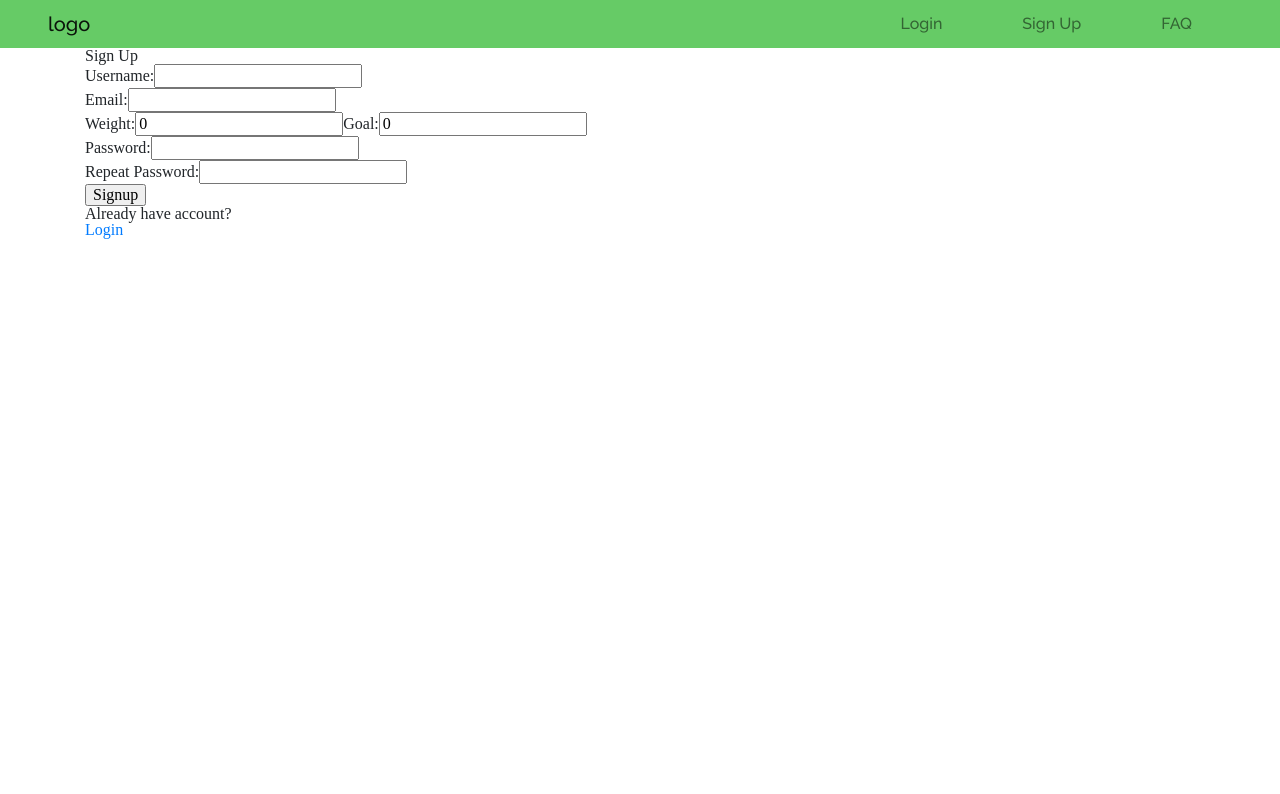
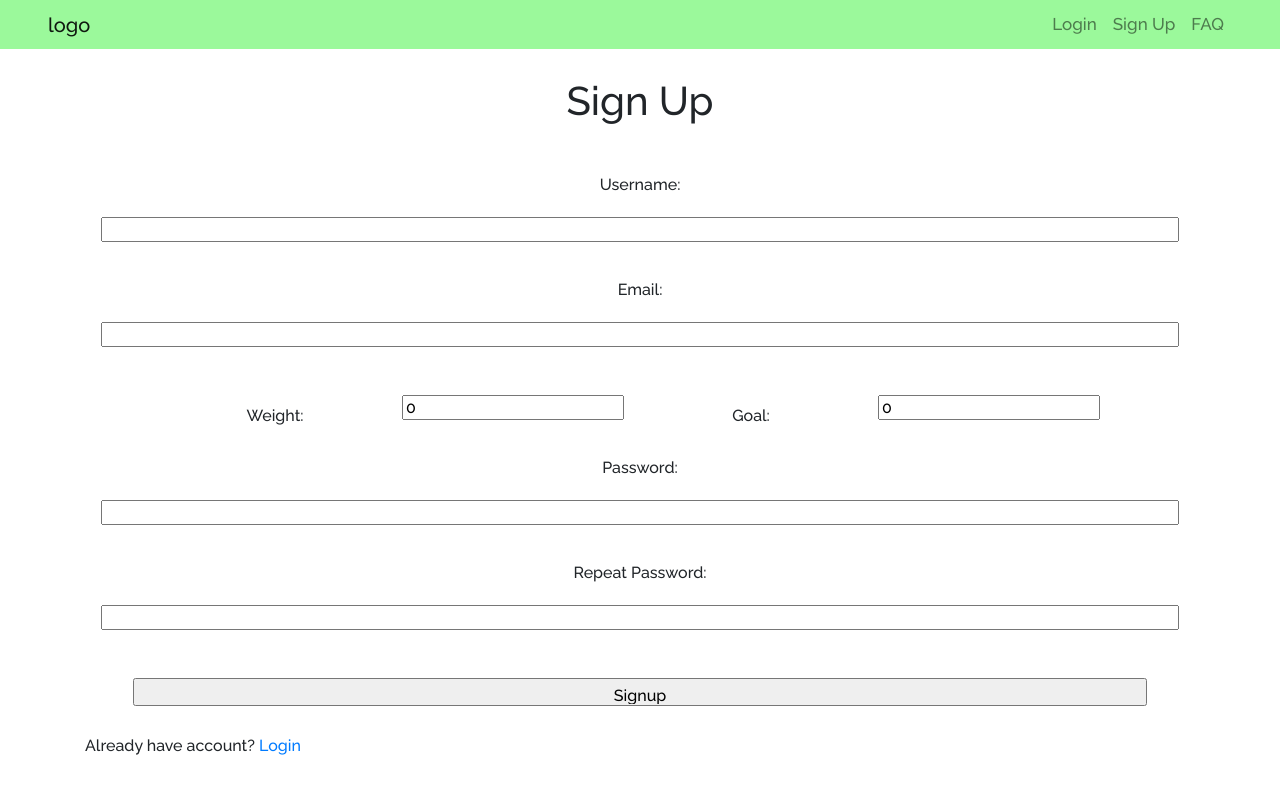
Before and after one commit to Christian2497/Web-React-FrontEnd, a React (Create React App) app: page /signup in a window 1280 px wide. Shown: the top 794 px of the page. Built offline with nearby package versions, Linux system fonts and the light colour scheme; no server answers.

Commit message:
done css log in and sign up

```diff
--- a/src/App.css
+++ b/src/App.css
@@ -27,6 +27,7 @@ footer, header, hgroup, menu, nav, section {
 }
 body {
 	line-height: 1;
+	font-family: 'Raleway', sans-serif;
 }
 ol, ul {
 	list-style: none;
@@ -60,17 +61,17 @@ table {
 /* NAVBAR */
 
 .navbar {
-  background-color: rgba(68, 192, 68, 0.815);
+  background-color: rgba(108, 247, 108, 0.678);
   width: 100%;
   padding-right: 3rem;
   padding-left: 3rem;
   font-family: 'Raleway', sans-serif;
+  font-size: 17px;
+  text-align: right;
 }
 
-.nav-link {
-  margin-right: 2rem;
-  margin-left: 2rem;
-}
+
+/* HOME PAGE */
 
 .carousel-caption h5 {
   font-size: 2.5rem;
@@ -80,9 +81,90 @@ table {
 .carousel-caption  {
   font-size: 1.5rem;
   text-shadow: 2px 2px 28px black;
+  font-family: 'Raleway', sans-serif;
 }
 
 .carousel-inner{
 	height: 100%;
 	width: 100%;
 }
+
+/* LOGIN */
+
+.login-title {
+	text-align: center;
+	font-size: 2.5rem;
+	padding: 2rem 0 3rem;
+}
+
+.login-form {
+	display: flex;
+	flex-direction: column;
+	text-align: center;
+}
+
+.login-form label {
+padding: 1rem 0;
+}
+
+.login-form input {
+	margin: 1rem 1rem 2rem;
+}
+
+.login-button {
+	padding: 0.5rem 1rem;
+	margin-top: 1rem;
+}
+
+/* SIGN UP  */
+
+.signup-title {
+	text-align: center;
+	font-size: 2.5rem;
+	padding: 2rem 0 3rem;
+}
+
+.signup-form {
+	display: flex;
+	justify-content: center;
+	flex-direction: column;
+}
+
+.signup-form div {
+	display: flex;
+	flex-direction: column;
+	text-align: center;
+}
+
+.signup-form label {
+	padding: 0.5rem 0;
+}
+
+.signup-form input {
+	margin: 1rem 1rem 2rem;
+}
+
+.signup-button {
+	padding: 0.5rem 1rem 0;
+	margin: 1rem 0 0 0;
+}
+.signup-button-div {
+	padding: 0 2rem;
+}
+
+#weight {
+	display: flex;
+	flex-direction: row;
+	flex-wrap: wrap;
+	justify-content: center;
+	align-content: center;
+	align-items: center;
+}
+
+#weight input {
+	width: 20%;
+}
+
+#weight label {
+	width: 20%;
+}
--- a/src/components/Navbar.js
+++ b/src/components/Navbar.js
@@ -43,7 +43,7 @@ class Navbar extends Component {
           ) : (
             <>
                   <Link to="/login" className="nav-link">Login</Link>
-                  <Link to="/signup" className="nav-link">Sign Up</Link>
+                  <Link to="/signup" className="nav-link ">Sign Up</Link>
                   <Link to="/faq" className="nav-link">FAQ</Link>
             </>
           )}
--- a/src/lib/auth-service.js
+++ b/src/lib/auth-service.js
@@ -2,7 +2,7 @@ import axios from "axios";
 class Auth {
   constructor() {
     this.auth = axios.create({
-      // baseURL: process.env.REACT_APP_API_URI,
+      //baseURL: process.env.REACT_APP_API_URI,
       baseURL: 'http://localhost:4000',
       withCredentials: true,
     });
--- a/src/pages/Login.js
+++ b/src/pages/Login.js
@@ -21,17 +21,18 @@ class Login extends Component {
 
     return (
       <div>
-        <h1>Login</h1>
+        <h1 className="login-title">Login</h1>
 
-        <form onSubmit={this.handleFormSubmit}>
+        <form className="login-form" onSubmit={this.handleFormSubmit}>
 
           <label>Email:</label>
-          <input type="email" name="email" value={email} onChange={this.handleChange}/>
+          <input type="email" name="email" value={email} placeholder="example@example.com" onChange={this.handleChange}/>
 
           <label>Password:</label>
-          <input type="password" name="password" value={password} onChange={this.handleChange} />
-
-          <input type="submit" value="Login" />
+          <input type="password" name="password" value={password} placeholder="******" onChange={this.handleChange} />
+          <div>
+          <input className="login-button" type="submit" value="Login" />
+          </div>
         </form>
       </div>
     );
--- a/src/pages/Profile.js
+++ b/src/pages/Profile.js
@@ -21,7 +21,7 @@ class Profile extends Component {
     }
 
     getProfile = async () => {
-        const user = await axios.get("http://localhost:4000")
+        const user = await axios.get(`http://localhost:4000/profile/${this.props.user._id}`)
         this.setState({ user: user.data})
         console.log(this.props.user, 'this is  the user')
     }
@@ -30,7 +30,7 @@ class Profile extends Component {
         if(!this.state.title){
             this.getSingleProject();
         } else{
-            return <EditProfile theUser={this.state} getTheUser={this.getProfile} {...this.props} />
+            return <EditProfile theUser={this.state} getProfile={this.getProfile} {...this.props} />
         }
     }
     /* componentDidMount = async () => {
--- a/src/pages/Signup.js
+++ b/src/pages/Signup.js
@@ -65,53 +65,55 @@ class Signup extends Component {
     const { username, email, weight, goal, password, repeatPassword } = this.state;
     return (
       <div>
-        <h1>Sign Up</h1>
+        <h1 className="signup-title">Sign Up</h1>
 
-        <form onSubmit={this.handleFormSubmit}>
+        <form className="signup-form" onSubmit={this.handleFormSubmit}>
           <div>
           <label>Username:</label>
-          <input type="text" name="username" value={username} onChange={this.handleChange} required/>
+          <input type="text" name="username" value={username} onChange={ e => this.handleChange(e)} required/>
           {this.state.isError.name.length > 0 && (
                         <span className="invalid-feedback">{this.state.isError.username}</span>
           )}
           </div>
           <div>
           <label>Email:</label>
-          <input type="email" name="email" value={email} onChange={this.handleChange} required/>
+          <input type="email" name="email" value={email} onChange={ e => this.handleChange(e)} required/>
           {this.state.isError.email.length > 0 && (
                         <span className="invalid-feedback">{this.state.isError.email}</span>
           )}
           </div>
+          <div id="weight">
           <label>Weight:</label>
-          <input type="number" name="weight" value={weight} onChange={this.handleChange} />
+          <input type="number" name="weight" value={weight} onChange={ e => this.handleChange(e)} />
 
           <label>Goal:</label>
-          <input type="number" name="goal" value={goal} onChange={this.handleChange} />
-
+          <input type="number" name="goal" value={goal} onChange={ e => this.handleChange(e)} />
+          </div>
           <div>
           <label>Password:</label>
-          <input type="password" name="password" value={password} onChange={this.handleChange} required/>
+          <input type="password" name="password" value={password} onChange={ e => this.handleChange(e)} required/>
           {this.state.isError.password.length > 0 && (
                         <span className="invalid-feedback">{this.state.isError.password}</span>
           )}
           </div>
           <div>
           <label>Repeat Password:</label>
-          <input type="password" name="repeatPassword" value={repeatPassword} onChange={this.handleChange} required/>
+          <input type="password" name="repeatPassword" value={repeatPassword} onChange={ e => this.handleChange(e)} required/>
           {this.state.isError.repeatPassword.length > 0 && (
                         <span className="invalid-feedback">{this.state.isError.repeatPassword}</span>
           )}
           </div>
-          <input type="submit" value="Signup" onClick={this.errorMessage}/>
+          <div className="signup-button-div">
+          <input className="signup-button" type="submit" value="Signup" onClick={this.errorMessage}/>
+          </div>
+          <p>Already have account? <Link to={"/login"}> Login</Link></p>
+
           <div>
             {this.state.message}
           </div>
         </form>
 
 
-
-        <p>Already have account?</p>
-        <Link to={"/login"}> Login</Link>
       </div>
     );
   }
```
Also changed, not shown: src/pages/EditProfile.js (line endings or trailing spaces).
